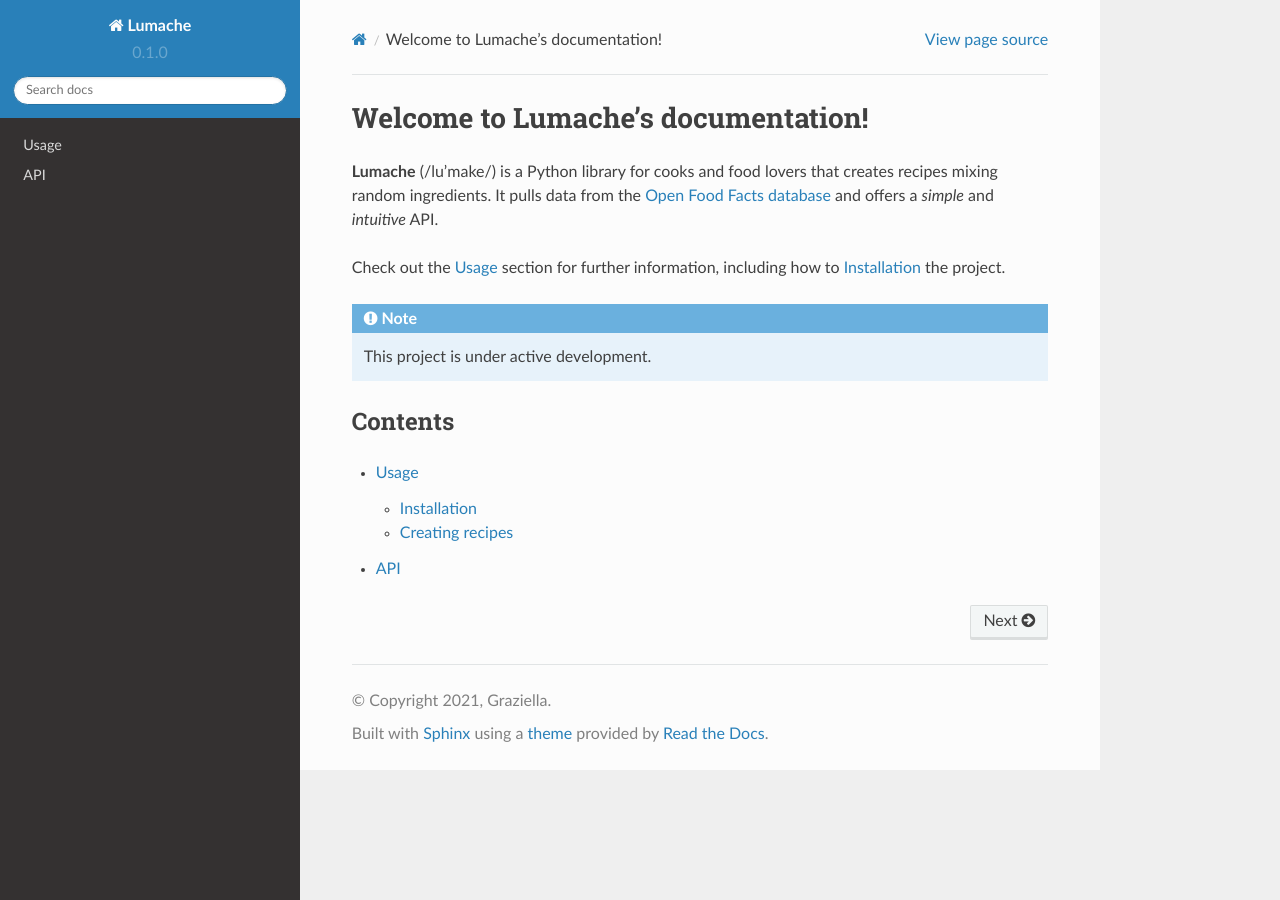
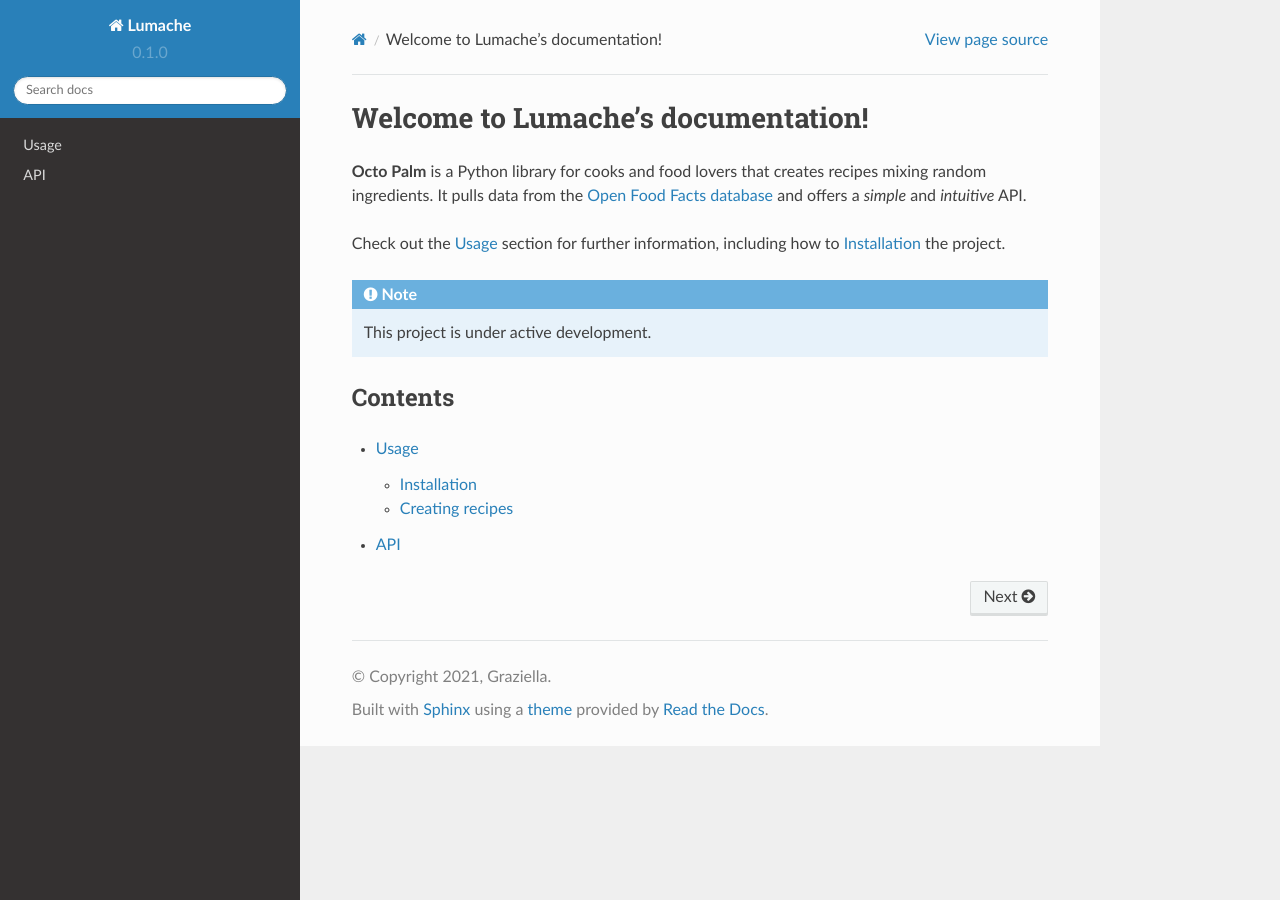
Before and after one commit to IvoBCD/fantastic-octo-palm-tree, a Sphinx documentation site: the page built from docs/source/index.rst, in a window 1280 px wide. Built offline with Sphinx 7.4.7 and the Read the Docs theme 2.0.0, drawn with Linux system fonts in a browser that asks for light colours.

Commit message:
body fix

```diff
--- a/docs/source/index.rst
+++ b/docs/source/index.rst
@@ -1,7 +1,7 @@
 Welcome to Lumache's documentation!
 ===================================
 
-**Lumache** (/lu'make/) is a Python library for cooks and food lovers
+**Octo Palm** is a Python library for cooks and food lovers
 that creates recipes mixing random ingredients.
 It pulls data from the `Open Food Facts database <https://world.openfoodfacts.org/>`_
 and offers a *simple* and *intuitive* API.
```
